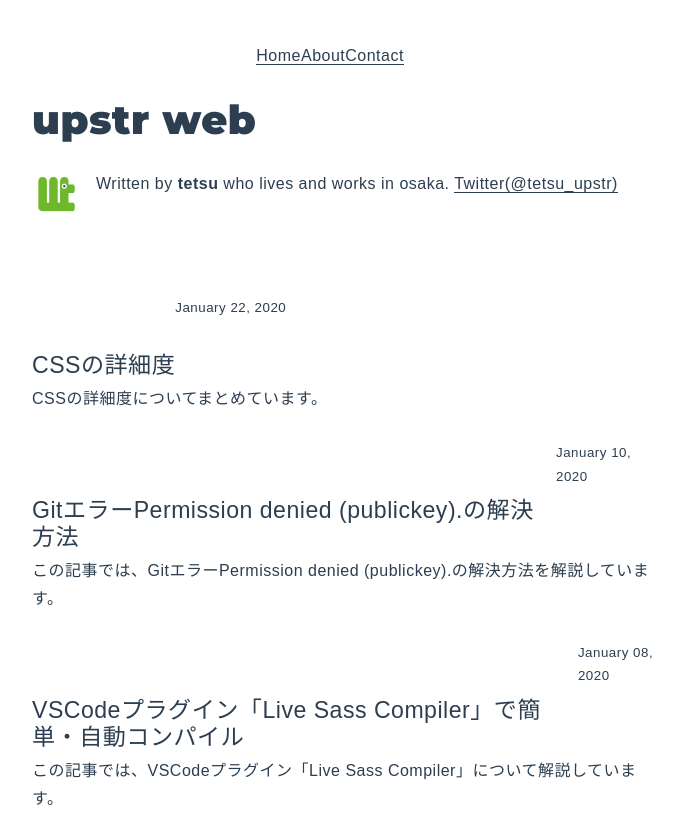
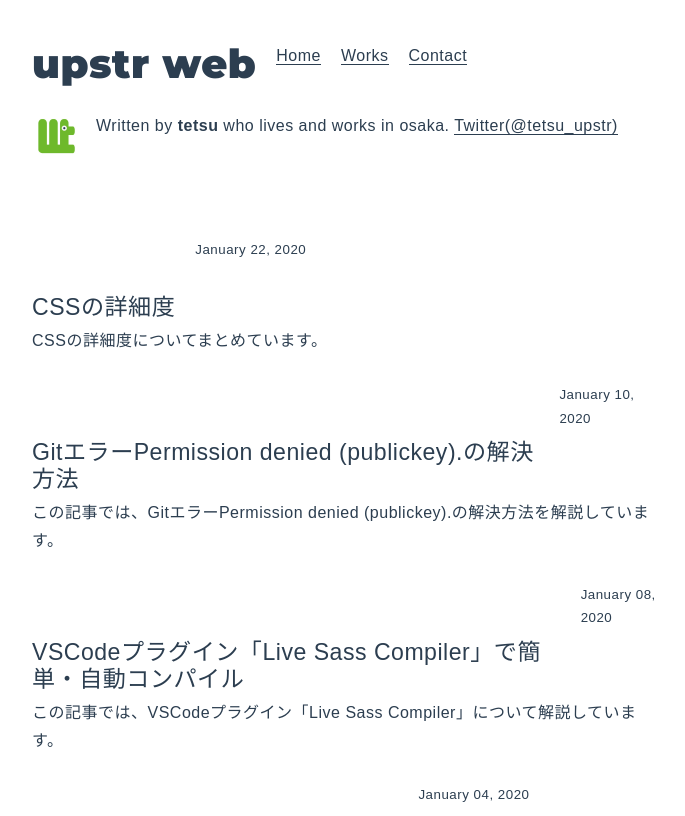
Before and after one commit to tetsu-upstr/Gatsby_blog, a Gatsby site: page / in a window 1280 px wide. Shown: the top 816 px of the page, without its empty margins (293-978 px from the left). Built offline with nearby package versions, Linux system fonts and the light colour scheme; Gatsby itself is replaced by a stand-in of ours; some packages are replaced by stand-ins of ours.

Commit message:
global.css修正

```diff
--- a/src/components/layout.js
+++ b/src/components/layout.js
@@ -13,7 +13,7 @@ const Layout = ({ location, title, children }) => {
       <nav>
         <ul>
           <li><Link to="/">Home</Link></li>
-          <li><Link to="/works">About</Link></li>
+          <li><Link to="/works">Works</Link></li>
           <li><Link to="/contact">Contact</Link></li>
         </ul>
       </nav>
--- a/src/style/global.scss
+++ b/src/style/global.scss
@@ -9,6 +9,9 @@ html, body, ul, li, ul, a, p {
 header {
   width: 100%;
   display: flex;
+  h1 {
+    margin: 0;
+  }
   a {
     text-decoration: none;
   }
@@ -16,4 +19,14 @@ header {
     list-style: none;
     display: flex;
   }
+  li {
+    margin-left: 20px;
+    a {
+      text-decoration: none;
+    }
+  }
 }
+
+small {
+  margin-left: 20px;
+}
```
